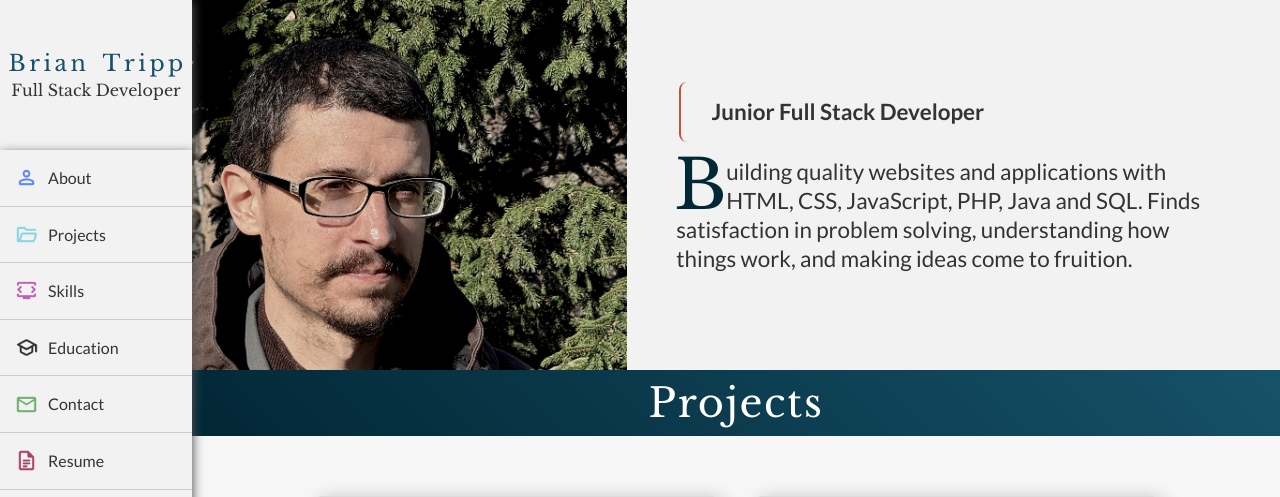
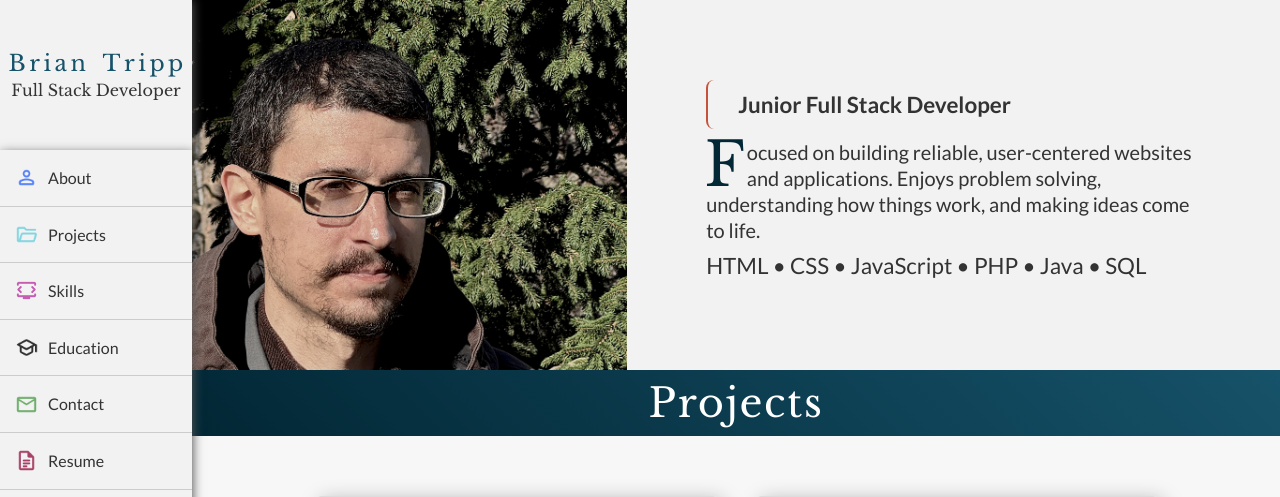
Before and after one commit to bdtripp-dev/portfolio, a PHP site: page / in a window 1280 px wide. Shown: the top 497 px of the page. Run offline with PHP 8.4, Linux system fonts and the light colour scheme.

Commit message:
chore: improve introduction paragraph

```diff
--- a/public/css/main.css
+++ b/public/css/main.css
@@ -247,30 +247,35 @@ html body main section#about div#portrait_container {
 }
 html body main section#about div#portrait_container img#portrait_small {
   display: none;
+  object-fit: cover;
+  height: 100%;
 }
 html body main section#about div#portrait_container img#portrait_og {
   display: block;
 }
 html body main section#about div#intro_container {
   margin-top: 15px;
+  margin-bottom: 15px;
 }
 html body main section#about div#intro_container div.card {
   padding: 20px 0;
   background-color: #F2F2F2;
 }
-html body main section#about div#intro_container div.card p:first-child {
-  font-weight: bold;
+html body main section#about div#intro_container div.card p#title {
+  font-weight: 700;
   border-left: 2px solid #C7523A;
-  margin-left: 13%;
   border-radius: 8px;
 }
-html body main section#about div#intro_container div.card p:last-child {
+html body main section#about div#intro_container div.card p#summary {
   transition: color 0.3s ease;
+  font-weight: 400;
+  padding-bottom: 8px;
+  font-size: 1.25rem;
 }
-html body main section#about div#intro_container div.card p:last-child:hover {
+html body main section#about div#intro_container div.card p#summary:hover {
   color: #022735;
 }
-html body main section#about div#intro_container div.card p:last-child::first-letter {
+html body main section#about div#intro_container div.card p#summary::first-letter {
   font-family: "Libre Baskerville", serif;
   float: left;
   font-size: 2.7em;
@@ -279,7 +284,7 @@ html body main section#about div#intro_container div.card p:last-child::first-le
   color: #022735;
 }
 @supports (initial-letter: 3) or (-webkit-initial-letter: 3) {
-  html body main section#about div#intro_container div.card p:last-child::first-letter {
+  html body main section#about div#intro_container div.card p#summary::first-letter {
     /* Reset the hacks */
     float: none;
     margin-top: 0;
@@ -287,6 +292,10 @@ html body main section#about div#intro_container div.card p:last-child::first-le
     initial-letter: 2;
     -webkit-initial-letter: 2;
   }
+}
+html body main section#about div#intro_container div.card p#tech_stack {
+  font-weight: 500;
+  padding-top: 0;
 }
 html body main section#about div#intro_container div.card p {
   font-size: 1.5rem;
@@ -669,8 +678,9 @@ html body footer table tbody tr th {
 ==== 320PX CSS CODE AND UP =======
 ===============================*/
 @media (min-width: 320px) {
-  html body main section#about div#intro_container div.card p:first-child {
-    margin-left: 8%;
+  html body main section#about div#intro_container div.card p#title {
+    box-sizing: border-box;
+    margin-left: 30px;
   }
 }
 /*===============================
@@ -698,6 +708,39 @@ html body footer table tbody tr th {
 ==== 580PX CSS CODE AND UP =======
 ===============================*/
 @media (min-width: 580px) {
+  html body main section#projects {
+    margin-top: 0;
+  }
+  html body main section#projects div.card {
+    width: 47%;
+    float: left;
+    margin: 40px 1% 0 1%;
+  }
+  html body main section#resume div.card {
+    margin-bottom: 20px;
+  }
+  html body main section#resume div.card div#icons {
+    transform: initial;
+    left: initial;
+    top: 15px;
+    right: 15px;
+  }
+}
+/*===============================
+==== 750PX CSS CODE AND UP =======
+===============================*/
+@media (min-width: 750px) {
+  .hide_in_mobile {
+    display: block;
+  }
+  .show_in_mobile {
+    display: none;
+  }
+}
+/*===============================
+==== 800PX CSS CODE AND UP =======
+===============================*/
+@media (min-width: 800px) {
   html body main section#about {
     margin-top: -62px;
     padding-top: 62px;
@@ -726,43 +769,13 @@ html body footer table tbody tr th {
     border-radius: 0;
     box-shadow: none;
     width: 100%;
-  }
-  html body main section#about div#intro_container div.card p {
-    font-size: 0.9rem;
-  }
-  html body main section#projects {
-    margin-top: 0;
-  }
-  html body main section#projects div.card {
-    width: 47%;
-    float: left;
-    margin: 40px 1% 0 1%;
-  }
-  html body main section#resume div.card {
-    margin-bottom: 20px;
-  }
-  html body main section#resume div.card div#icons {
-    transform: initial;
-    left: initial;
-    top: 15px;
-    right: 15px;
-  }
-}
-/*===============================
-==== 750PX CSS CODE AND UP =======
-===============================*/
-@media (min-width: 750px) {
-  .hide_in_mobile {
-    display: block;
-  }
-  .show_in_mobile {
-    display: none;
-  }
-  html body main section#about div#intro_container div.card p {
     max-width: 85%;
     margin: 0 auto;
     padding: 15px 30px;
     font-size: 1.2rem;
+  }
+  html body main section#about div#intro_container div.card p#title {
+    margin-left: 30px;
   }
 }
 /*===============================
--- a/public/css/main.less
+++ b/public/css/main.less
@@ -316,6 +316,8 @@ html {
 
                                 &#portrait_small {
                                     display: none;
+                                    object-fit: cover;
+                                    height: 100%;
                                 }
 
                                 &#portrait_og {
@@ -329,6 +331,7 @@ html {
 
                         &#intro_container {
                             margin-top: 15px;
+                            margin-bottom: 15px;
 
                             div {
 
@@ -336,15 +339,17 @@ html {
                                     padding: 20px 0;
                                     background-color: @off-white;
 
-                                    p:first-child {
-                                        font-weight: bold;
+                                    p#title {
+                                        font-weight: 700;
                                         border-left: 2px solid @accent-color;
-                                        margin-left: 13%;
                                         border-radius: 8px;
                                     }
 
-                                    p:last-child {
+                                    p#summary {
                                         transition: color .3s ease;
+                                        font-weight: 400;
+                                        padding-bottom: 8px;
+                                        font-size: 1.25rem;
 
                                         &:hover {
                                             color: @secondary-color3;
@@ -369,6 +374,11 @@ html {
                                                 -webkit-initial-letter: 2;
                                             }
                                         }
+                                    }
+
+                                    p#tech_stack {
+                                        font-weight: 500;
+                                        padding-top: 0;
                                     }
 
                                     p {
@@ -905,8 +915,9 @@ html {
 
                                 &.card {
 
-                                    p:first-child {
-                                        margin-left: 8%;
+                                    p#title{
+                                        box-sizing: border-box;
+                                        margin-left: 30px;
                                     }
 
                                     p {
@@ -1074,57 +1085,6 @@ html {
             main {
 
                 section {
-
-                    &#about {
-                        margin-top: -62px;
-                        padding-top: 62px;
-                        overflow: hidden;
-                        display: flex;
-
-                        div {
-
-                            &#portrait_container {
-                                width: 40%;
-                                margin: 0;
-
-                                img {
-
-                                    &#portrait_small {
-                                        display: block;
-                                    }
-
-                                    &#portrait_og {
-                                        display: none;
-                                    }
-                                }
-                            }
-                        }
-
-                        div {
-
-                            &#intro_container {
-                                width: 60%;
-                                margin: 0;
-                                display: flex;
-                                align-items: center;
-                                background-color: @off-white;
-
-                                div {
-
-                                    &.card {
-                                        border: none;
-                                        border-radius: 0;
-                                        box-shadow: none;
-                                        width: 100%;
-
-                                        p {
-                                            font-size: .9rem;
-                                        }
-                                    }
-                                }
-                            }
-                        }
-                    }
 
                     &#projects {
                         margin-top: 0;
@@ -1261,85 +1221,71 @@ html {
 
                         div {
 
-                            &#intro_container {
+
+                        }
+                    }
+
+                    &#projects {
+
+                        h3 {
+
+                        }
+
+                        div {
+
+                            &.card {
+
+                            }
+                        }
+                    }
+
+                    &#skills {
+
+                        div {
+
+                            &#languages, &#tools_and_technologies {
+
+                                ul {
+
+                                    li {
+
+                                        img {
+
+                                        }
+                                    }
+                                }
+                            }
+                        }
+                    }
+
+                    &#education {
+
+                        div {
+
+                            &.card {
+
+                            }
+                        }
+                    }
+
+                    &#contact {
+
+                        div {
+
+                            &.card {
+
+                            }
+                        }
+                    }
+
+                    &#resume {
+
+                        div {
+
+                            &.card {
 
                                 div {
 
-                                    &.card {
-
-                                        p {
-                                            max-width: 85%;
-                                            margin: 0 auto;
-                                            padding: 15px 30px;
-                                            font-size: 1.2rem;
-                                        }
-                                    }
-                                }
-                            }
-                        }
-                    }
-
-                    &#projects {
-
-                        h3 {
-
-                        }
-
-                        div {
-
-                            &.card {
-
-                            }
-                        }
-                    }
-
-                    &#skills {
-
-                        div {
-
-                            &#languages, &#tools_and_technologies {
-
-                                ul {
-
-                                    li {
-
-                                        img {
-
-                                        }
-                                    }
-                                }
-                            }
-                        }
-                    }
-
-                    &#education {
-
-                        div {
-
-                            &.card {
-
-                            }
-                        }
-                    }
-
-                    &#contact {
-
-                        div {
-
-                            &.card {
-
-                            }
-                        }
-                    }
-
-                    &#resume {
-
-                        div {
-
-                            &.card {
-
-                                div {
-
                                     &#icons {
 
                                         a {
@@ -1351,6 +1297,68 @@ html {
                                     }
                                 }
                             }
+                        }
+                    }
+                }
+            }
+        }
+    }
+}
+
+/*===============================
+==== 800PX CSS CODE AND UP =======
+===============================*/
+
+@media (min-width: 800px) {
+
+    html body main section#about {
+        margin-top: -62px;
+        padding-top: 62px;
+        overflow: hidden;
+        display: flex;
+
+        div {
+
+            &#portrait_container {
+                width: 40%;
+                margin: 0;
+
+                img {
+
+                    &#portrait_small {
+                        display: block;
+                    }
+
+                    &#portrait_og {
+                        display: none;
+                    }
+                }
+            }
+        }
+
+        div {
+
+            &#intro_container {
+                width: 60%;
+                margin: 0;
+                display: flex;
+                align-items: center;
+                background-color: @off-white;
+
+                div {
+
+                    &.card {
+                        border: none;
+                        border-radius: 0;
+                        box-shadow: none;
+                        width: 100%;
+                        max-width: 85%;
+                        margin: 0 auto;
+                        padding: 15px 30px;
+                        font-size: 1.2rem;
+
+                        p#title {
+                            margin-left: 30px;
                         }
                     }
                 }
--- a/public/index.php
+++ b/public/index.php
@@ -135,8 +135,10 @@ function project_url($project_slug) {
             </div>
             <div id="intro_container">
                 <div class="card">
-                    <p>Junior Full Stack Developer</p>
-                    <p>Building quality websites and applications with HTML, CSS, JavaScript, PHP, Java and SQL.  Finds satisfaction in problem solving, understanding how things work, and making ideas come to fruition.</p>
+                    <p id="title">Junior Full Stack Developer</p>
+                    <p id="summary">Focused on building reliable, user-centered websites and applications. Enjoys problem
+                    solving, understanding how things work, and making ideas come to life.</p>
+                    <p id="tech_stack">HTML • CSS • JavaScript • PHP • Java • SQL</p>
                 </div>
             </div>
         </section>
```
